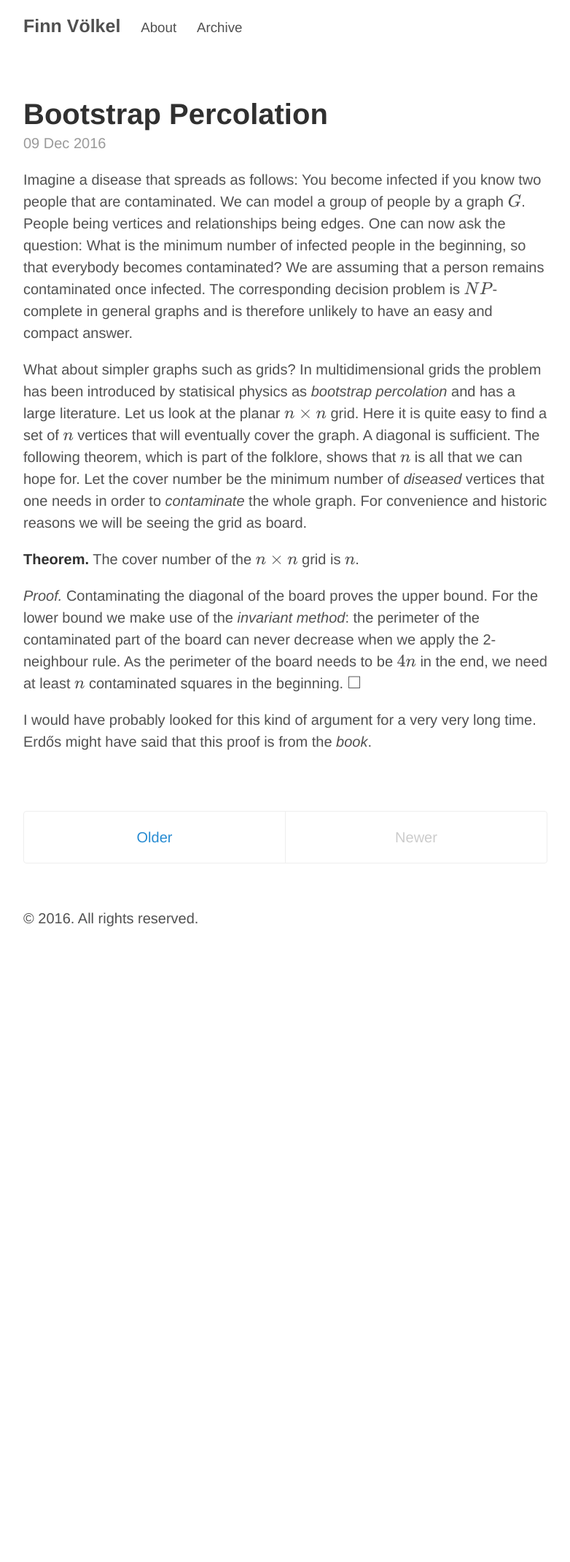
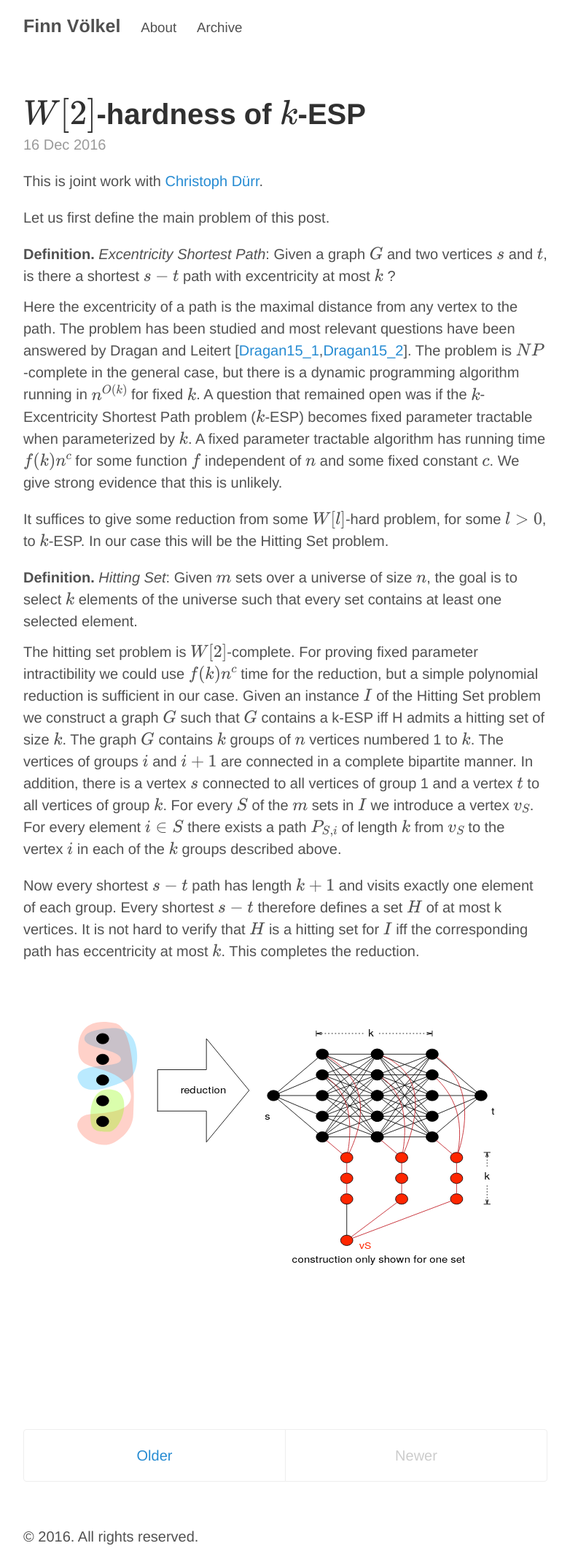
Before and after one commit to FiV0/FiV0.github.io, a Jekyll site: the page built from index.html, in a window 1280 px wide. Shown: the whole page at 73% size, without its empty margins (248-1030 px from the left). Built offline with Jekyll 4.4.1, drawn with Linux system fonts in a browser that asks for light colours; formulas are drawn with MathJax 3; the list of posts is cut into pages by our own code; before the commit the page ends 1293 px from its top, so only the background shows below that.

Commit message:
w2 hardness k-EPS

```diff
--- a/_includes/head.html
+++ b/_includes/head.html
@@ -19,6 +19,7 @@
   <!-- CSS -->
   <link rel="stylesheet" href="/public/css/poole.css">
   <link rel="stylesheet" href="/public/css/syntax.css">
+  <link rel="stylesheet" href="/public/css/theorems.css">
 
   <!-- Icons -->
   <link rel="apple-touch-icon-precomposed" sizes="144x144" href="/public/apple-touch-icon-144-precomposed.png">
--- /dev/null
+++ b/_posts/2016-12-16-W2-hardness-of-k-ESP.md
@@ -0,0 +1,33 @@
+---
+layout: post
+title: $W[2]$-hardness of $k$-ESP
+comments: false
+redirect_from: "/2016/12/16/w2_hardness_k_ESP/"
+permalink: w2-hardness-k-ESP
+---
+
+This is joint work with [Christoph Dürr](http://www-desir.lip6.fr/~durrc/).
+
+Let us first define the main problem of this post.
+
+<div class="definition">
+  <i>Excentricity Shortest Path</i>: Given a graph $G$ and two vertices $s$ and $t$, is there a shortest $s-t$ path with excentricity at most $k$ ?
+</div>
+
+Here the excentricity of a path is the maximal distance from any vertex to the path. The problem has been studied and most relevant questions have been answered by
+Dragan and Leitert \[[Dragan15_1](https://arxiv.org/abs/1511.05109),[Dragan15_2](http://link.springer.com/chapter/10.1007/978-3-319-21840-3_23)\]. The problem is $$NP$$-complete in the general case, but there is a dynamic programming algorithm running in $$n^{O(k)}$$ for fixed $$k$$.
+A question that remained open was if the $$k$$-Excentricity Shortest Path problem ($$k$$-ESP) becomes fixed parameter tractable when parameterized by $$k$$. A fixed parameter tractable algorithm has running time
+$$ f(k) n^c$$ for some function $$f$$ independent of $$n$$ and some fixed constant $$c$$. We give strong evidence that this is unlikely.
+
+It suffices to give some reduction from some $$W[l]$$-hard problem, for some $l>0$, to $$k$$-ESP. In our case this will be the Hitting Set problem.
+
+<div class="definition">
+  <i>Hitting Set</i>: Given $m$ sets over a universe of size $n$, the goal is to select $k$ elements of the universe such that every set contains at least one selected element.
+</div>
+
+The hitting set problem is $$W[2]$$-complete. For proving fixed parameter intractibility we could use $$f(k) n^c$$ time for the reduction, but a simple polynomial reduction is sufficient in our case. Given an instance $I$ of the Hitting Set problem we construct a graph $G$ such that $G$ contains a k-ESP iff H admits a hitting set of size $k$. The graph $G$ contains $k$ groups of $n$ vertices numbered 1 to $k$. The vertices of groups $i$ and $$i+1$$ are connected in a complete bipartite manner. In addition, there is a vertex $s$ connected to all vertices of group 1 and a vertex $t$ to all vertices of group $k$.
+For every $S$ of the $m$ sets in $I$ we introduce a vertex $v_S$. For every element $i \in S$ there exists a path $P_{S,i}$ of length $k$ from $v_S$ to the vertex $i$ in each of the $k$ groups described above.
+
+Now every shortest $s-t$ path has length $k+1$ and visits exactly one element of each group. Every shortest $s-t$ therefore defines a set $H$ of at most k vertices. It is not hard to verify that $H$ is a hitting set for $I$ iff the corresponding path has eccentricity at most $k$. This completes the reduction.
+
+![Illustration of the reduction](assets/reduction-w2-large.svg )
--- /dev/null
+++ b/public/css/theorems.css
@@ -0,0 +1,43 @@
+.theorem {
+  display: block;
+  margin: 12px 0;
+  font-style: italic;
+}
+.theorem:before {
+  content: "Theorem.";
+  font-weight: bold;
+  font-style: normal;
+}
+.lemma {
+  display: block;
+  margin: 12px 0;
+  font-style: italic;
+}
+.lemma:before {
+  content: "Lemma.";
+  font-weight: bold;
+  font-style: normal;
+}
+.proof {
+  display: block;
+  margin: 12px 0;
+  font-style: normal;
+}
+.proof:before {
+  content: "Proof.";
+  font-style: italic;
+}
+.proof:after {
+  content: "\25FC";
+  float:right;
+}
+.definition {
+  display: block;
+  margin: 12px 0;
+  font-style: normal;
+}
+.definition:before {
+  content: "Definition.";
+  font-weight: bold;
+  font-style: normal;
+}
```
Also changed, not shown: assets/reduction-w2-large.svg (added).
